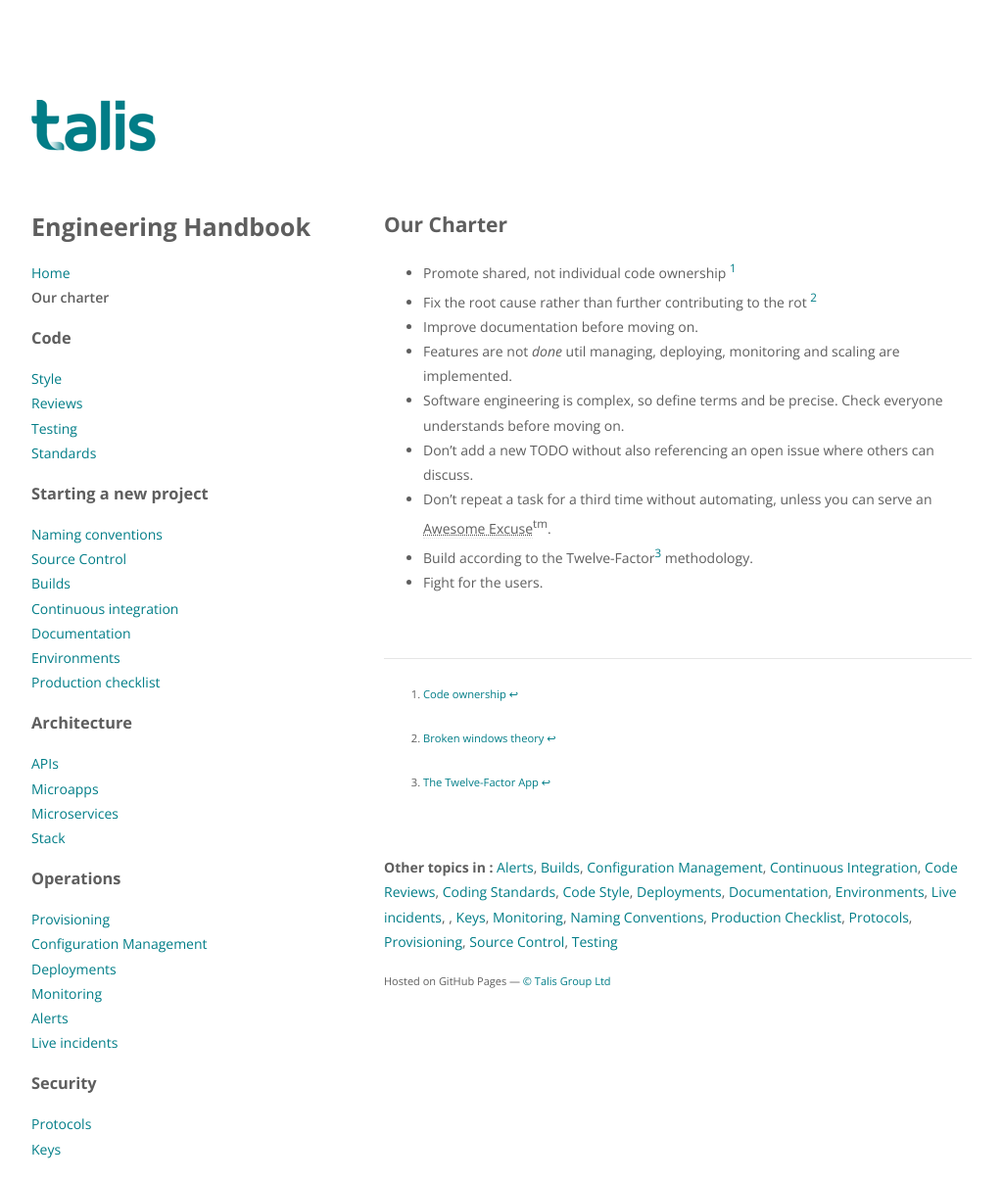
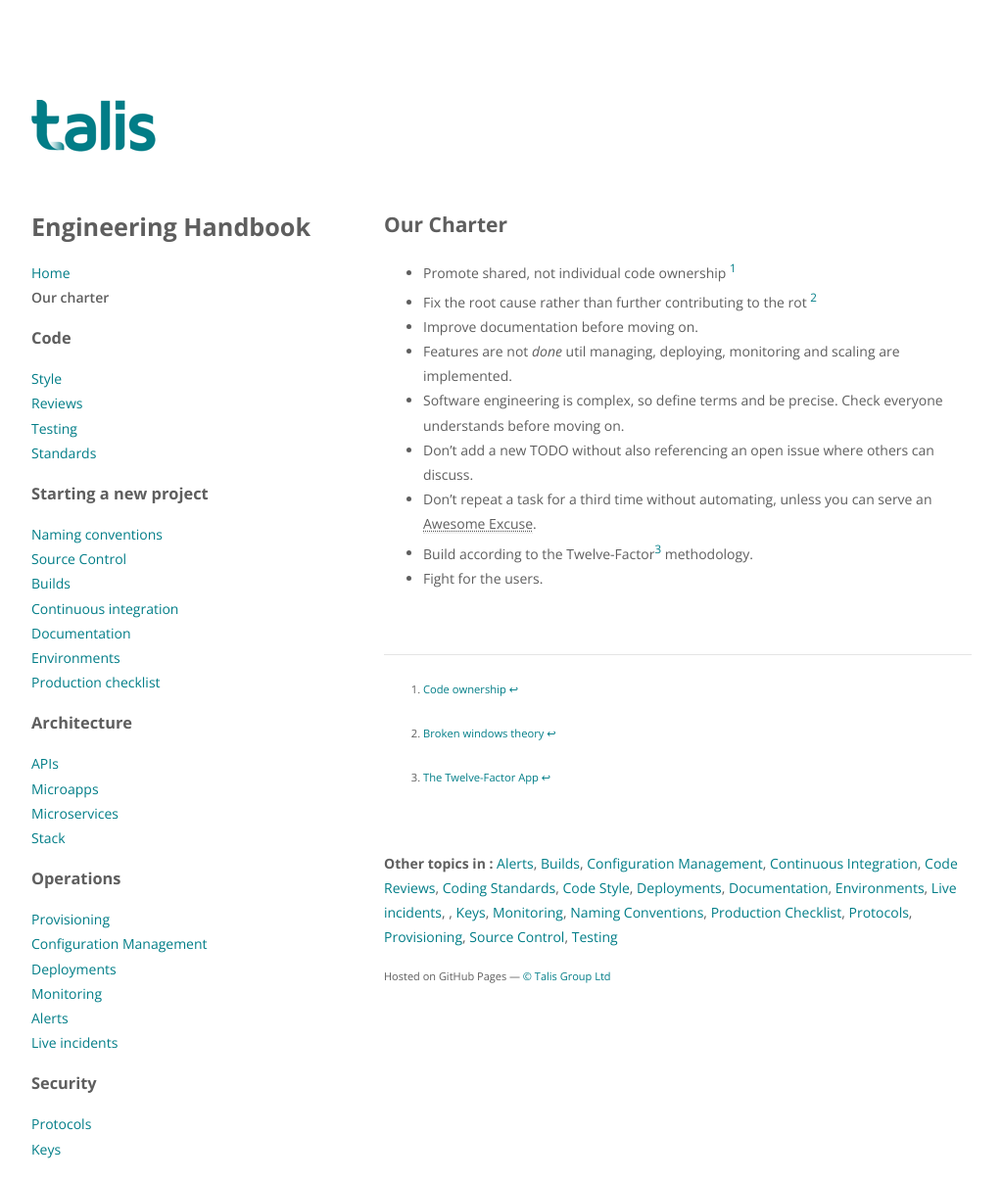
Before and after one commit to ellerbrock/talis.github.io, a Jekyll site: the page built from topics/charter.md, in a window 1280 px wide. Shown: the whole page at 98% size, without its empty margins (128-1151 px from the left). Built offline with Jekyll 4.4.1, drawn with Linux system fonts in a browser that asks for light colours.

Commit message:
Remove gimmicky tm

```diff
--- a/topics/charter.md
+++ b/topics/charter.md
@@ -11,7 +11,7 @@
 * Features are not *done* util managing, deploying, monitoring and scaling are implemented.
 * Software engineering is complex, so define terms and be precise. Check everyone understands before moving on.
 * Don't add a new TODO without also referencing an open issue where others can discuss.
-* Don't repeat a task for a third time without automating, unless you can serve an Awesome Excuse<sup>tm</sup>.
+* Don't repeat a task for a third time without automating, unless you can serve an Awesome Excuse.
 * Build according to the Twelve-Factor[^3] methodology.
 * Fight for the users.
 
```
